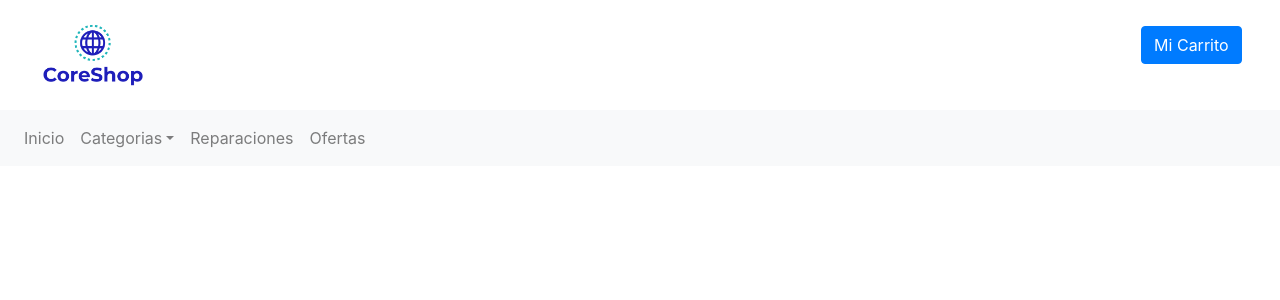
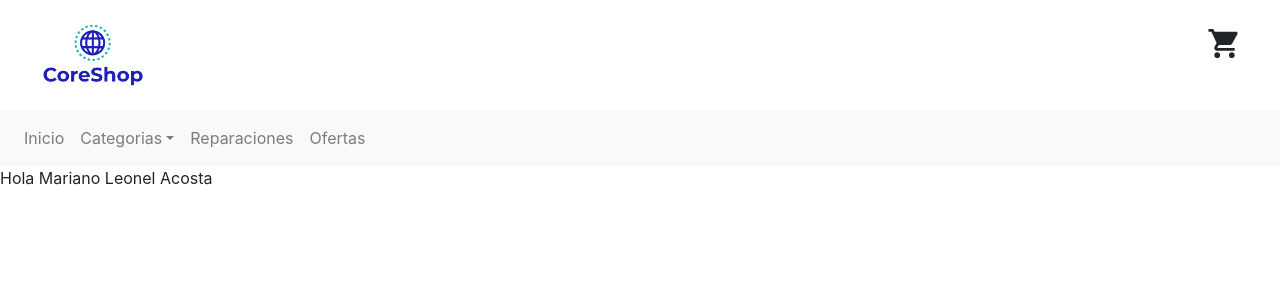
Before and after one commit to Agostina-Naciff/react, a React (Create React App) app: page / in a window 1280 px wide. Shown: the top 300 px of the page. Built offline with nearby package versions, Linux system fonts and the light colour scheme.

Commit message:
agregando CartWidget

```diff
--- a/package.json
+++ b/package.json
@@ -3,6 +3,8 @@
   "version": "0.1.0",
   "private": true,
   "dependencies": {
+    "@material-ui/core": "^4.11.3",
+    "@material-ui/icons": "^4.11.2",
     "@testing-library/jest-dom": "^5.11.9",
     "@testing-library/react": "^11.2.3",
     "@testing-library/user-event": "^12.6.2",
--- a/src/App.jsx
+++ b/src/App.jsx
@@ -3,6 +3,7 @@ import './App.css';
 import 'bootstrap/dist/css/bootstrap.min.css';
 import NavBarComponent from './components/NavBar';
 import HeaderComponent from './components/header';
+import ItemListContainerComponent from './components/ItemListContainer';
 
 
 function App() {
@@ -10,6 +11,7 @@ function App() {
     <>
       <HeaderComponent />
       <NavBarComponent />
+      <ItemListContainerComponent name="Mariano Leonel Acosta" />
     </>
   );
 }
--- /dev/null
+++ b/src/components/CartWidget.css
@@ -0,0 +1,5 @@
+.carrito {
+    float: right;
+    margin-top: 2%;
+    margin-right: 3%;
+}
--- /dev/null
+++ b/src/components/CartWidget.jsx
@@ -0,0 +1,13 @@
+import './CartWidget.css'
+import ShoppingCartIcon from '@material-ui/icons/ShoppingCart';
+
+const CartWidget = () => {
+    return (
+        <>
+             <ShoppingCartIcon fontSize= "large" className="carrito" />
+
+        </>
+    )
+}
+
+export default CartWidget;
--- /dev/null
+++ b/src/components/ItemListContainer.jsx
@@ -0,0 +1,11 @@
+
+
+const ItemListContainerComponent = ({name}) => {
+    return (
+        <>
+        <p>Hola {name}</p>
+        </>
+    )
+}
+
+export default ItemListContainerComponent;
--- a/src/components/header.css
+++ b/src/components/header.css
@@ -1,9 +1,3 @@
 .logo {
     margin-left: 3%;
 }
-
-.btn {
-    float: right;
-    margin-top: 2%;
-    margin-right: 3%;
-}
--- a/src/components/header.jsx
+++ b/src/components/header.jsx
@@ -1,11 +1,12 @@
 import './header.css'
+import CartWidget from './CartWidget'
 
 const HeaderComponent = () => {
     return (
         <>
         <header>
             <img src="assets/logo.png" alt="" height={110 + 'px'} className="logo"/>
-            <input type="button" value="Mi Carrito" className="btn btn-primary"/>
+            <CartWidget/>
         </header>
         </>
     );
```
Also changed, not shown: 2 other files (tests, documents, lock files or other folders).
